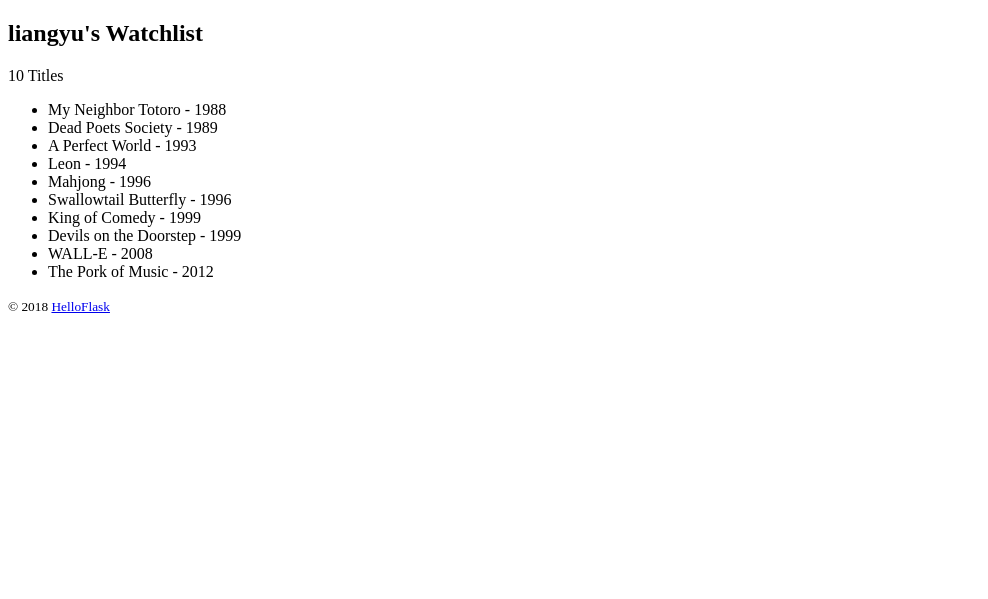
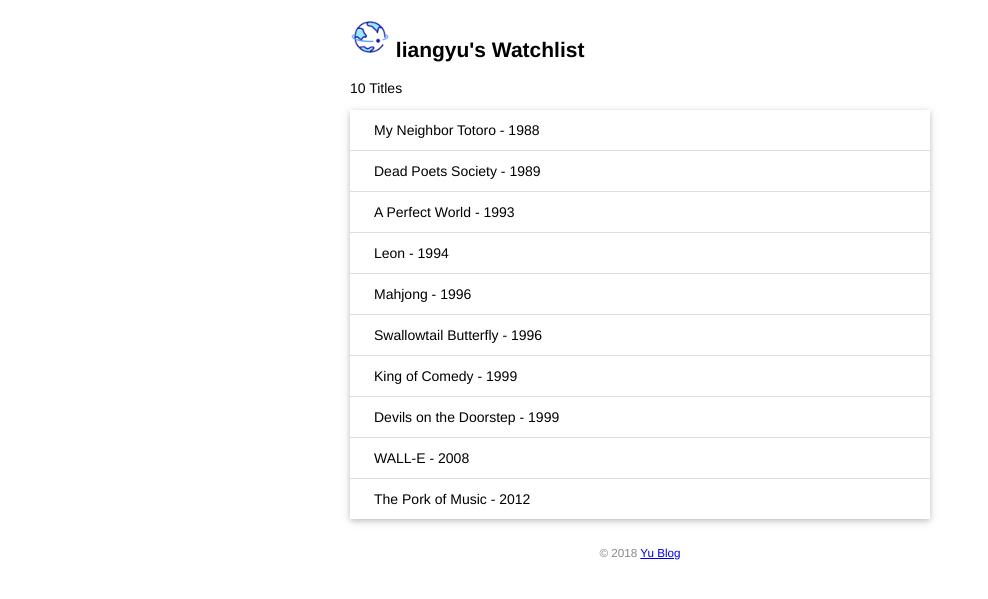
Before and after one commit to lguduy/flask_learn, a Flask app: page / in a window 1280 px wide. Shown: the top 599 px of the page, without its empty margins (0-988 px from the left). Run offline with Flask 2, Linux system fonts and the light colour scheme.

Commit message:
Add static files, upload images, modified index.html

```diff
--- /dev/null
+++ b/static/style.css
@@ -0,0 +1,48 @@
+/* 页面整体 */
+body {
+    margin: auto;
+    max-width: 580px;
+    font-size: 14px;
+    font-family: Helvetica, Arial, sans-serif;
+}
+
+/* 页脚 */
+footer {
+    color: #888;
+    margin-top: 15px;
+    text-align: center;
+    padding: 10px;
+}
+
+/* 头像 */
+.avatar {
+    width: 40px;
+}
+
+/* 电影列表 */
+.movie-list {
+    list-style-type: none;
+    padding: 0;
+    margin-bottom: 10px;
+    box-shadow: 0 2px 5px 0 rgba(0, 0, 0, 0.16), 0 2px 10px 0 rgba(0, 0, 0, 0.12);
+}
+
+.movie-list li {
+    padding: 12px 24px;
+    border-bottom: 1px solid #ddd;
+}
+
+.movie-list li:last-child {
+    border-bottom:none;
+}
+
+.movie-list li:hover {
+    background-color: #f8f9fa;
+}
+
+/* 龙猫图片 */
+.totoro {
+    display: block;
+    margin: 0 auto;
+    height: 100px;
+}
--- a/templates/index.html
+++ b/templates/index.html
@@ -2,20 +2,26 @@
 <html lang="en">
 <head>
     <meta charset="utf-8">
-    <title>{{ name }}'s Watchlist</title>
+    <title>{{ name }}'s index</title>
+    <link rel="stylesheet" href="{{ url_for('static', filename='style.css') }}" type="text/css">
+    <link rel="icon" href="{{ url_for('static', filename='favicon.ico') }}">
 </head>
 
 <body>
-    <h2>{{ name }}'s Watchlist</h2>
+    <h2>
+        <img alt="Avatar" class="avatar" src="{{ url_for('static', filename='images/world.png') }}">
+        {{ name }}'s Watchlist
+    </h2>
     {# 使用 length 过滤器获取 movies 变量的长度 #}
     <p>{{ movies|length }} Titles</p>
-    <ul>
+    <ul class="movie-list">
         {% for movie in movies %}  {# 迭代 movies 变量 #}
         <li>{{ movie.title }} - {{ movie.year }}</li>  {# 等同于 movie['title'] #}
         {% endfor %}  {# 使用 endfor 标签结束 for 语句 #}
     </ul>
     <footer>
-        <small>&copy; 2018 <a href="http://helloflask.com/tutorial">HelloFlask</a></small>
+        <small>&copy; 2018 <a href="https://lguduy.github.io/">Yu Blog</a></small>
 	</footer>
 </body>
+
 </html>
```
Also changed, not shown: static/favicon.ico (added), static/images/world.png (added).
